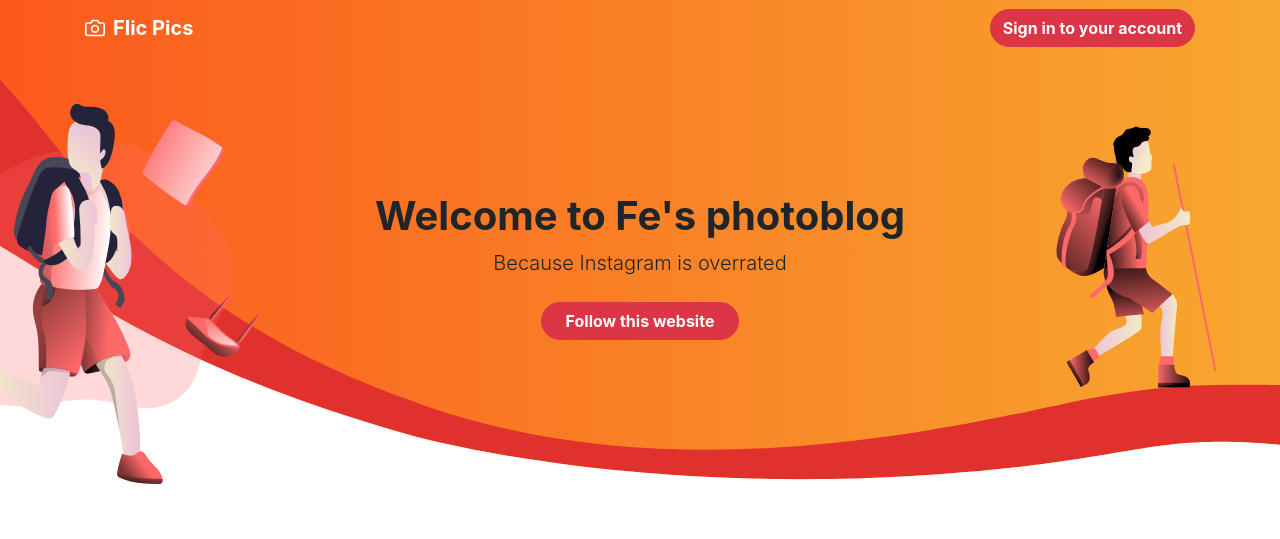
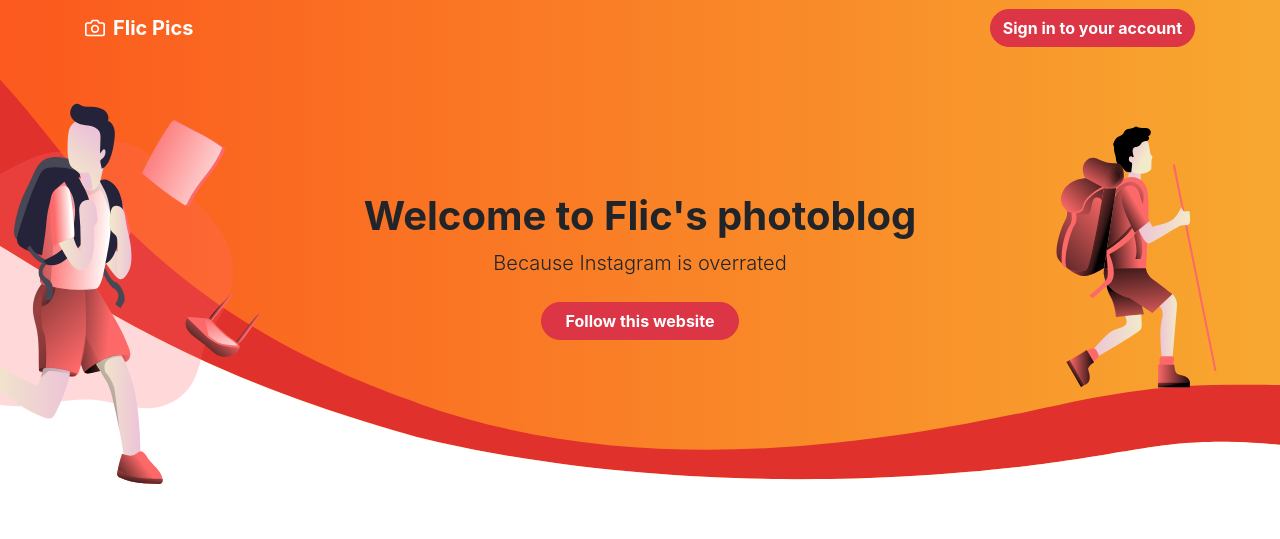
Before and after one commit to thenameisflic/pics, a Django app: page / in a window 1280 px wide. Shown: the top 539 px of the page. Run offline with Django 3.2, Linux system fonts and the light colour scheme; data that the repository does not hold is empty; some libraries are stand-ins or nearby versions; some web fonts are replaced.

Commit message:
Fe's photoblog

```diff
--- a/photos/templates/photos/index.html
+++ b/photos/templates/photos/index.html
@@ -241,7 +241,7 @@
     <main role="main">
       <section class="jumbotron text-center">
         <div class="container">
-          <h1 class="jumbotron-heading font-weight-bold">Welcome to Fe's photoblog</h1>
+          <h1 class="jumbotron-heading font-weight-bold">Welcome to Flic's photoblog</h1>
           <p class="lead">Because Instagram is overrated</p>
           <p>
             <a href="https://instagram.com/thenameisflicbot" class="text-center btn btn-danger px-4 my-2 rounded-pill font-weight-bold">
```
